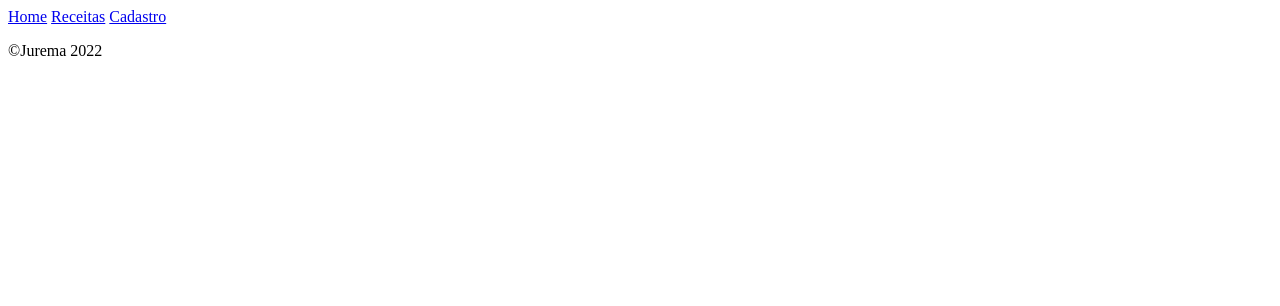
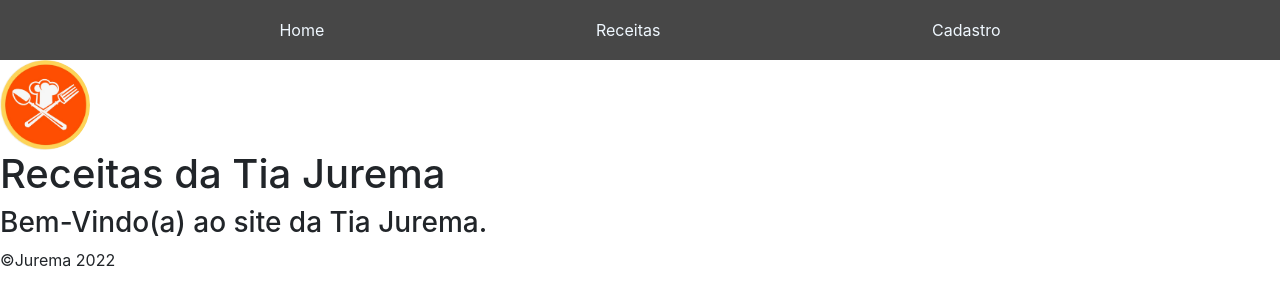
Before and after one commit to DilnaeSantos/Meu-Site-Cringe, a plain HTML site: page home.html in a window 1280 px wide. Drawn offline with nearby package versions, Linux system fonts and the light colour scheme.

Commit message:
Feat: foi criado o cabeçalho de todas as paginas

```diff
--- a/home.html
+++ b/home.html
@@ -3,22 +3,29 @@
 <head>
     <meta charset="UTF-8">
     <meta name="viewport" content="width=device-width, initial-scale=1.0">
+    <link rel="stylesheet" href="https://stackpath.bootstrapcdn.com/bootstrap/4.1.3/css/bootstrap.min.css" integrity="sha384-MCw98/SFnGE8fJT3GXwEOngsV7Zt27NXFoaoApmYm81iuXoPkFOJwJ8ERdknLPMO" crossorigin="anonymous">
+    <link rel="stylesheet" href="./style/cabecalho.css">
     <link rel="stylesheet" href="./style/formatos.css">
     <title>Home</title>
 </head>
 <body>
-    <header>
-        <nav>
-            <a href="./home.html">Home</a>
-            <a href="./html/receitas.html">Receitas</a>
-            <a href="./html/cadastro.html">Cadastro</a>
+    <header class="cabecalho">
+        <nav class="navegacao">
+            <a href="./home.html" class="link-navegacao">Home</a>
+            <a href="./html/receitas.html" class="link-navegacao">Receitas</a>
+            <a href="./html/cadastro.html" class="link-navegacao">Cadastro</a>
         </nav>
     </header>
     <main>
-
+        <section>
+            <img src="./style/img/logotipo.jpg" alt="logotipo da Jurema" class="logoTipo">
+            <h1>Receitas da Tia Jurema</h1>
+            <h3>Bem-Vindo(a) ao site da Tia Jurema.</h3>
+        </section>
     </main>
     <footer>
         <p>&copy;Jurema 2022</p>
     </footer>
+    <script src="https://stackpath.bootstrapcdn.com/bootstrap/4.1.3/js/bootstrap.min.js" integrity="sha384-ChfqqxuZUCnJSK3+MXmPNIyE6ZbWh2IMqE241rYiqJxyMiZ6OW/JmZQ5stwEULTy" crossorigin="anonymous"></script>
 </body>
 </html>
--- /dev/null
+++ b/style/cabecalho.css
@@ -0,0 +1,31 @@
+* {
+    padding: 0;
+    margin: 0;
+    box-sizing: border-box;
+}
+
+.cabecalho {
+    background-color: #474747;
+}
+
+.navegacao {
+    padding: 1%;
+    display: flex;
+    justify-content: space-evenly;
+}
+
+.link-navegacao {
+    padding: 0.4%;
+    text-decoration: none;
+    color: #f0f8ff;
+    transition: 0.2s;
+    cursor: pointer;
+}
+
+.link-navegacao:hover {
+    scale: 1.4;
+    text-decoration: none;
+    color: #474747;
+    background-color: #f0f8ff;
+    border-radius: 10px 100px / 120px 100px;
+}
--- a/style/formatos.css
+++ b/style/formatos.css
@@ -0,0 +1,4 @@
+.logoTipo {
+    width: 7%;
+    border-radius: 100%;
+}
```
Also changed, not shown: html/cadastro.html (+12 -0 lines), html/receitas.html (+8 -0 lines), style/img/logotipo.jpg (added).
